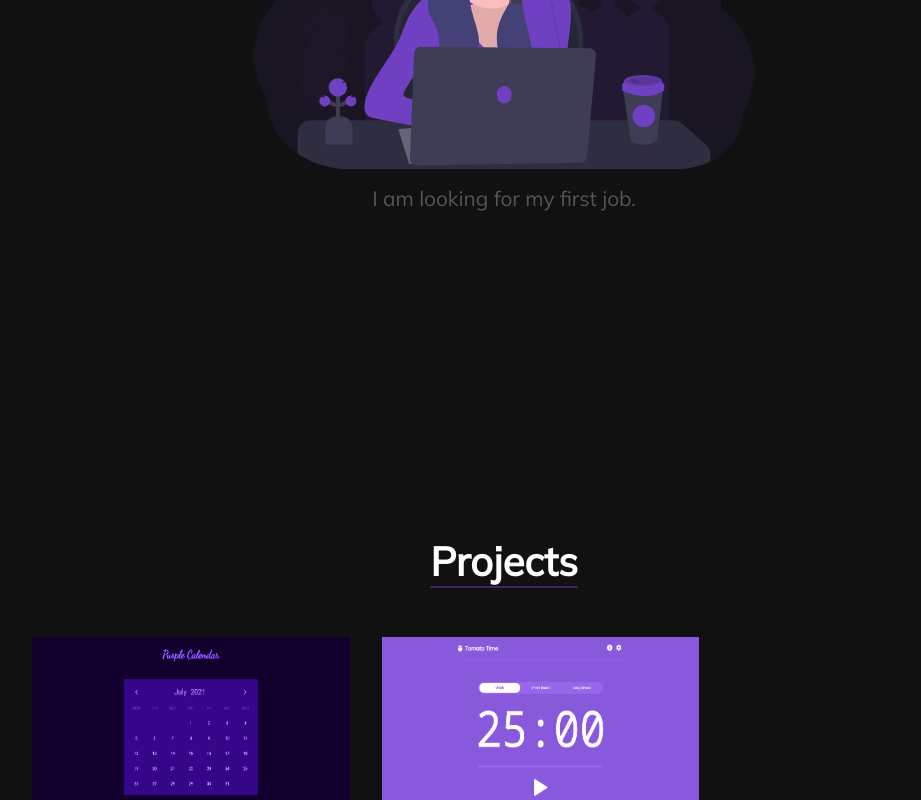
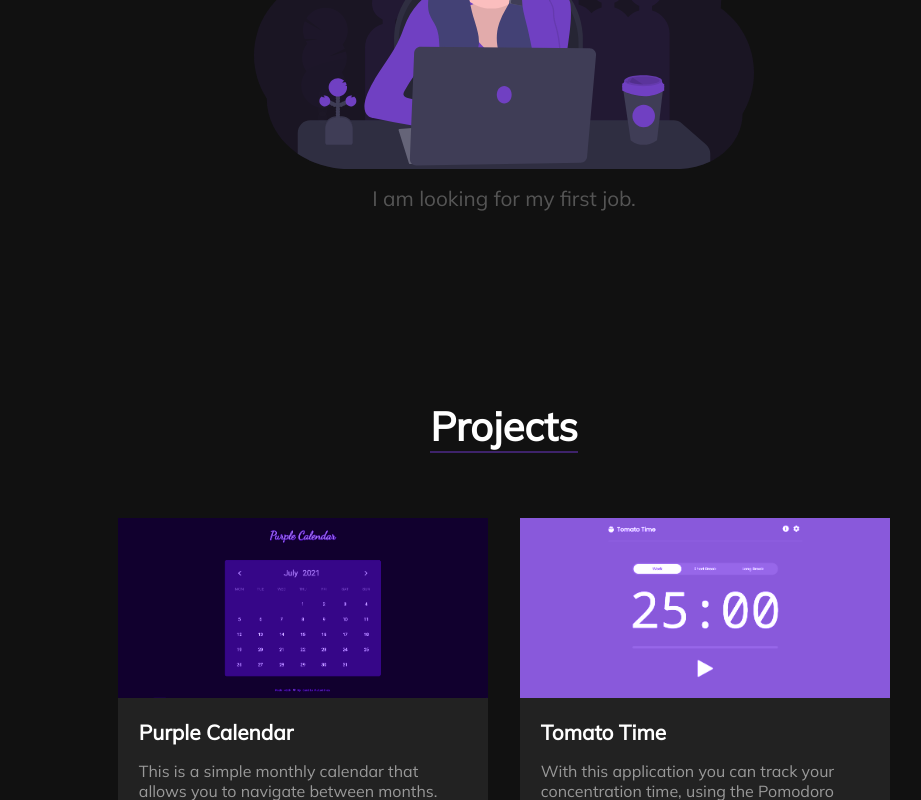
Before and after one commit to paladinescamila/Personal-Website, a React (Create React App) app: page / in a window 1280 px wide. Shown: the part 2000-2800 px from the top of the page, without its empty margins (136-1057 px from the left). Built offline with nearby package versions, Linux system fonts and the light colour scheme.

Commit message:
Made project card more responsive

```diff
--- a/src/components/Projects.jsx
+++ b/src/components/Projects.jsx
@@ -4,7 +4,7 @@ import projects from "../data/projects";
 
 export default function Projects() {
 	return (
-		<div className='section-container'>
+		<div className='section-container projects-section'>
 			<h2 className='section-title'>Projects</h2>
 			<ul className='projects-container'>
 				{projects.map((p) => (
--- a/src/data/projects.js
+++ b/src/data/projects.js
@@ -18,6 +18,46 @@ const projects = [
 		website: "https://tomato-time.netlify.app/",
 		photo: tomatoTimePhoto,
 	},
+	{
+		title: "Tomato Time",
+		description: "With this application you can track your concentration time, using the Pomodoro technique.",
+		tools: ["HTML", "CSS", "JavaScript"],
+		github: "https://github.com/paladinescamila/Tomato-Time",
+		website: "https://tomato-time.netlify.app/",
+		photo: tomatoTimePhoto,
+	},
+	{
+		title: "Tomato Time",
+		description: "With this application you can track your concentration time, using the Pomodoro technique.",
+		tools: ["HTML", "CSS", "JavaScript"],
+		github: "https://github.com/paladinescamila/Tomato-Time",
+		website: "https://tomato-time.netlify.app/",
+		photo: tomatoTimePhoto,
+	},
+	{
+		title: "Tomato Time",
+		description: "With this application you can track your concentration time, using the Pomodoro technique.",
+		tools: ["HTML", "CSS", "JavaScript"],
+		github: "https://github.com/paladinescamila/Tomato-Time",
+		website: "https://tomato-time.netlify.app/",
+		photo: tomatoTimePhoto,
+	},
+	{
+		title: "Tomato Time",
+		description: "With this application you can track your concentration time, using the Pomodoro technique.",
+		tools: ["HTML", "CSS", "JavaScript"],
+		github: "https://github.com/paladinescamila/Tomato-Time",
+		website: "https://tomato-time.netlify.app/",
+		photo: tomatoTimePhoto,
+	},
+	{
+		title: "Tomato Time",
+		description: "With this application you can track your concentration time, using the Pomodoro technique.",
+		tools: ["HTML", "CSS", "JavaScript"],
+		github: "https://github.com/paladinescamila/Tomato-Time",
+		website: "https://tomato-time.netlify.app/",
+		photo: tomatoTimePhoto,
+	},
 ];
 
 export default projects;
--- a/src/scss/base/reset.scss
+++ b/src/scss/base/reset.scss
@@ -46,29 +46,3 @@ body {
 		background-color: rgba(255, 255, 255, 0.1);
 	}
 }
-
-/* RESPONSIVE */
-
-@media (max-width: 1500px) {
-	.header,
-	.banner-section,
-	.section-container {
-		padding-left: 5em;
-		padding-right: 5em;
-	}
-}
-
-@media (max-width: 1000px) {
-	.section-text {
-		width: 90%;
-	}
-}
-
-@media (max-width: 950px) {
-	.header,
-	.banner-section,
-	.section-container {
-		padding-left: 2em;
-		padding-right: 2em;
-	}
-}
--- a/src/scss/components/button.scss
+++ b/src/scss/components/button.scss
@@ -9,7 +9,7 @@
 
 .ghost-button {
 	@include button($white, transparent, $white) {
-		background-color: rgba($white, 0.15);
+		background-color: $gray-2;
 	}
 }
 
--- a/src/scss/components/section.scss
+++ b/src/scss/components/section.scss
@@ -24,3 +24,27 @@
 	margin: 0;
 	width: 700px;
 }
+
+@media (max-width: 1500px) {
+	.header,
+	.banner-section,
+	.section-container {
+		padding-left: 5em;
+		padding-right: 5em;
+	}
+}
+
+@media (max-width: 1000px) {
+	.section-text {
+		width: 90%;
+	}
+}
+
+@media (max-width: 950px) {
+	.header,
+	.banner-section,
+	.section-container {
+		padding-left: 2em;
+		padding-right: 2em;
+	}
+}
--- a/src/scss/layout/projects.scss
+++ b/src/scss/layout/projects.scss
@@ -1,13 +1,16 @@
 .projects-container {
-	display: grid;
-	grid-gap: 2em;
-	grid-template-columns: repeat(3, 1fr);
+	display: flex;
+	justify-content: center;
+	align-items: center;
+	flex-wrap: wrap;
 	width: 100%;
 }
 
 .project-card {
+	width: 370px;
 	display: grid;
 	grid-template-rows: 180px 200px;
+	margin: 1em;
 }
 
 .project-card-photo {
@@ -72,3 +75,9 @@
 		}
 	}
 }
+
+@media (max-width: 1200px) {
+	.projects-section {
+		padding: 1em !important;
+	}
+}
--- a/src/scss/themes/header.scss
+++ b/src/scss/themes/header.scss
@@ -1,9 +1,9 @@
 .header {
-	color: $gray-E;
+	color: $gray-C;
 }
 
 .header-sections li {
-	opacity: 0.9;
+	opacity: 0.8;
 
 	&:hover {
 		opacity: 1;
```
